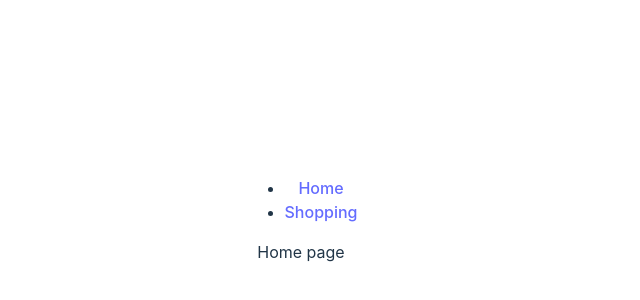
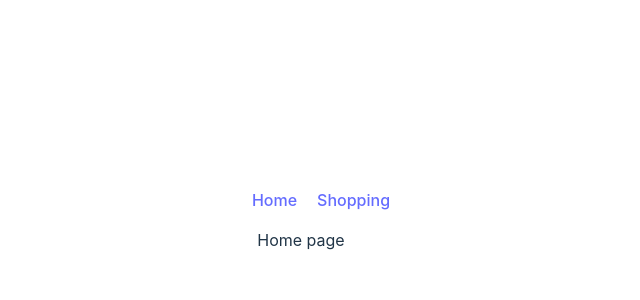
Before and after one commit to Brobo1/shopping-cart-exercise, a React (Vite) app: page / in a window 1280 px wide. Shown: the part 188-488 px from the top of the page, without its empty margins (339-979 px from the left). Built offline with nearby package versions, Linux system fonts and the light colour scheme; the HTML template or start-up script is replaced by a standard one.

Commit message:
Add CSS styling to NavBar component
Create NavBar.module.css for custom styles and import it in NavBar.jsx. Applied CSS classes to the <nav> and <ul> elements for enhanced layout and spacing.

```diff
--- a/src/components/NavBar.jsx
+++ b/src/components/NavBar.jsx
@@ -1,9 +1,10 @@
 import { Link } from "react-router-dom";
+import styles from "./NavBar.module.css";
 
 export function NavBar() {
   return (
     <>
-      <nav>
+      <nav style={styles}>
         <ul>
           <li>
             <Link to={"/"}>Home</Link>
--- /dev/null
+++ b/src/components/NavBar.module.css
@@ -0,0 +1,5 @@
+ul {
+  list-style-type: none;
+  display: flex;
+  gap: 20px;
+}
```
